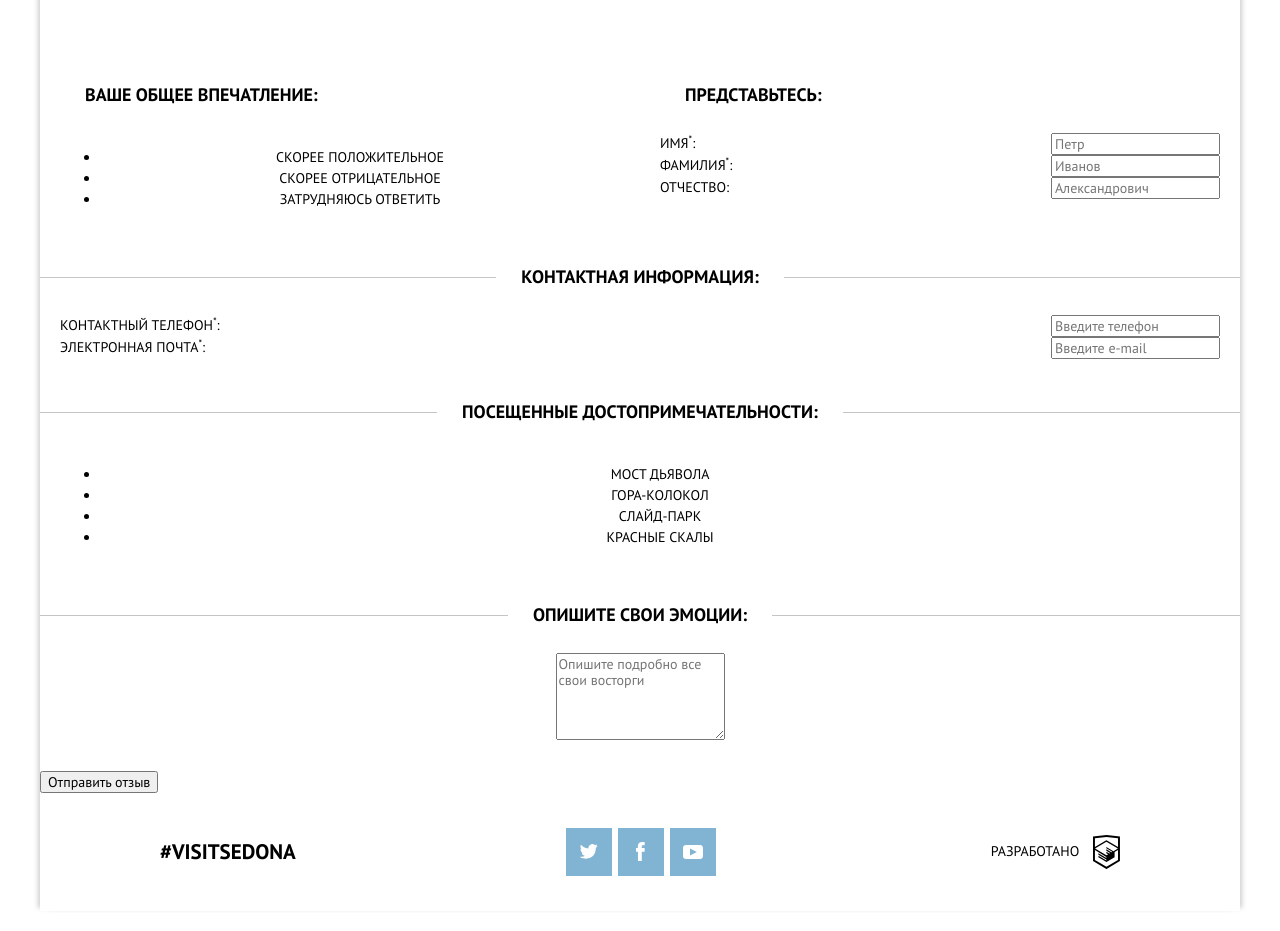
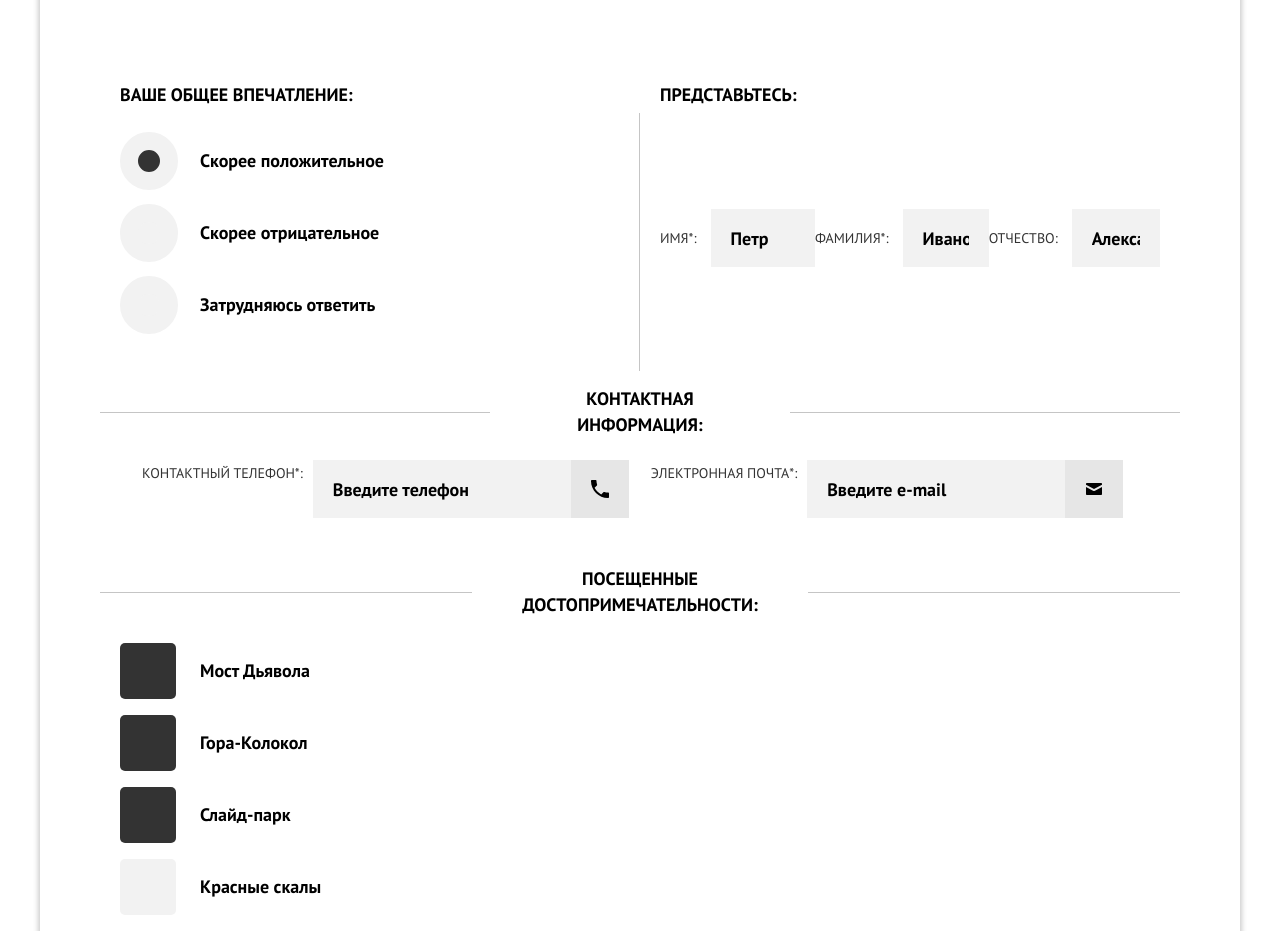
Before and after one commit to Andicat/908905-sedona-17, a plain HTML site: page source/form.html in a window 1280 px wide. Shown: the part 535-1466 px from the top of the page. Drawn offline with nearby package versions, Linux system fonts and the light colour scheme; files that its build step writes are made by us from their sources.

Commit message:
Стилизация формы

```diff
--- a/source/form.html
+++ b/source/form.html
@@ -48,11 +48,11 @@
         <fieldset class="review-form__group review-form__group_name">
           <legend class="review-form__title">Представьтесь:</legend>
           <div class="review-form__row">
-            <label class="review-form__label" for="name">Имя<sup>*</sup>:</label>
+            <label class="review-form__label" for="name">Имя*:</label>
             <input class="review-form__input" type="text" name="name" id="name" placeholder="Петр" value="">
           </div>
           <div class="review-form__row">
-            <label class="review-form__label" for="surname">Фамилия<sup>*</sup>:</label>
+            <label class="review-form__label" for="surname">Фамилия*:</label>
             <input class="review-form__input" type="text" name="surname" id="surname" placeholder="Иванов" value="">
           </div>
           <div class="review-form__row">
@@ -62,28 +62,30 @@
         </fieldset>
         <fieldset class="review-form__group review-form__group_contact">
           <legend class="review-form__title">Контактная информация:</legend>
+          <label class="review-form__label" for="tel">Контактный телефон*:</label>
           <div class="review-form__row">
-            <label class="review-form__label" for="tel">Контактный телефон<sup>*</sup>:</label>
-            <input class="review-form__input review-form__input_tel" type="tel" name="tel" id="tel" placeholder="Введите телефон" value="">
+            <input class="review-form__input" type="tel" name="tel" id="tel" placeholder="Введите телефон" value="">
+            <div class="review-form__icon review-form__icon-tel"></div>
           </div>
+          <label class="review-form__label" for="email">Электронная почта*:</label>
           <div class="review-form__row">
-            <label class="review-form__label" for="email">Электронная почта<sup>*</sup>:</label>
-            <input class="review-form__input review-form__input_email" type="email" name="email" id="email" placeholder="Введите e-mail" value="">
+            <input class="review-form__input" type="email" name="email" id="email" placeholder="Введите e-mail" value="">
+            <div class="review-form__icon review-form__icon-mail"></div>
           </div>
         </fieldset>
         <fieldset class="review-form__group review-form__group_impress">
           <legend class="review-form__title">Ваше общее впечатление:</legend>
           <ul class="review-form__list">
             <li class="review-form__option">
-              <input class="review-form__input visually-hidden" type="radio" name="rating" id="high" value="high" checked>
+              <input class="visually-hidden" type="radio" name="rating" id="high" value="high" checked>
               <label class="review-form__label" for="high">Скорее положительное</label>
             </li>
             <li class="review-form__option">
-              <input class="review-form__input visually-hidden" type="radio" name="rating" id="low" value="low">
+              <input class="visually-hidden" type="radio" name="rating" id="low" value="low">
               <label class="review-form__label" for="low">Скорее отрицательное</label>
             </li>
             <li class="review-form__option">
-              <input class="review-form__input visually-hidden" type="radio" name="rating" id="medium" value="medium">
+              <input class="visually-hidden" type="radio" name="rating" id="medium" value="medium">
               <label class="review-form__label" for="medium">Затрудняюсь ответить</label>
             </li>
           </ul>
@@ -92,19 +94,19 @@
           <legend class="review-form__title">Посещенные достопримечательности:</legend>
           <ul class="review-form__list">
             <li class="review-form__option">
-              <input class="review-form__input visually-hidden" type="checkbox" name="bridge" id="bridge" value="bridge" checked>
+              <input class="visually-hidden" type="checkbox" name="bridge" id="bridge" value="bridge" checked>
               <label class="review-form__label" for="bridge">Мост Дьявола</label>
             </li>
             <li class="review-form__option">
-              <input class="review-form__input visually-hidden" type="checkbox" name="mountain" id="mountain" value="mountain" checked>
+              <input class="visually-hidden" type="checkbox" name="mountain" id="mountain" value="mountain" checked>
               <label class="review-form__label" for="mountain">Гора-Колокол</label>
             </li>
             <li class="review-form__option">
-              <input class="review-form__input visually-hidden" type="checkbox" name="park" id="park" value="park" checked>
+              <input class="visually-hidden" type="checkbox" name="park" id="park" value="park" checked>
               <label class="review-form__label" for="park">Слайд-парк</label>
             </li>
             <li class="review-form__option">
-              <input class="review-form__input visually-hidden" type="checkbox" name="rock" id="rock" value="rock">
+              <input class="visually-hidden" type="checkbox" name="rock" id="rock" value="rock">
               <label class="review-form__label" for="rock">Красные скалы</label>
             </li>
           </ul>
--- a/source/less/blocks/advantages.less
+++ b/source/less/blocks/advantages.less
@@ -17,9 +17,7 @@
 
 .advantages__item_inner {
   position: relative;
-}
-
-.advantages__item_inner::after {
+  &::after {
     content: "";
     display: block;
     position: absolute;
@@ -29,6 +27,7 @@
     opacity: 0.1;
     bottom: 0;
     left: 20px;
+  }
 }
 
 .advantages__name {
--- a/source/less/blocks/main-nav.less
+++ b/source/less/blocks/main-nav.less
@@ -86,6 +86,7 @@
     &:hover,
     &:focus {
       color: #604e43;
+      outline: none;
     }
     &:active {
       color: rgba(118, 99, 87, 0.3);
--- a/source/less/blocks/review-form.less
+++ b/source/less/blocks/review-form.less
@@ -8,10 +8,11 @@
   box-sizing: border-box;
   width: 100%;
   border: none;
-  padding: 25px 20px;
+  padding: 22px 20px 5px 20px;
   margin: 0;
   margin-top: 15px;
   border-bottom: 1px solid #c5c5c5;
+  display: flex;
 }
 
 .review-form__group_emotion {
@@ -26,12 +27,127 @@
 
 .review-form__row {
   display: flex;
-  justify-content: space-between;
+  justify-content: flex-start;
+  align-items: center;
+  margin-bottom: 20px;
+}
+
+.review-form__label {
+  position: relative;
+  color: @darkgrey;
+  line-height: 26px;
+  margin-right: 14px;
+  text-align: left;
+}
+
+.review-form__input {
+  box-sizing: border-box;
+  width: 100%;
+  border: none;
+  height: 58px;
+  font-size: 18px;
+  line-height: 26px;
+  font-weight: bold;
+  color: @black;
+  background-color: @lightgrey;
+  padding: 20px;
+  &::-webkit-input-placeholder {
+    color: @black;
+  }
+}
+
+.review-form__group_contact {
+  padding-bottom: 13px;
+  .review-form__label {
+    margin: 0 10px 7px 22px;
+  }
+}
+
+.review-form__icon {
+  width: 58px;
+  height: 58px;
+  background-color: #e6e6e6;
+  background-repeat: no-repeat;
+  background-position: center;
+  flex-shrink: 0;
+}
+
+.review-form__icon-tel {
+  background-image: url("../img/icon-phone.svg");
+}
+
+.review-form__icon-mail {
+  background-image: url("../img/icon-mail.svg");
+}
+
+.review-form__list {
+  list-style: none;
+  padding: 0;
+  margin: 0;
+  margin-bottom: 20px;
+  text-align: left;
+}
+
+.review-form__option {
+  cursor: pointer;
+  padding: 18px 0 18px 80px;
+  margin-bottom: 10px;
+  .review-form__label {
+    cursor: pointer;
+    font-size: 18px;
+    line-height: 26px;
+    font-weight: bold;
+    text-transform: initial;
+    color: @black;
+  }
+
+  input[type="radio"] + label::before {
+    content: "";
+    position: absolute;
+    background-color: #f2f2f2;
+    width: 22px;
+    height: 22px;
+    border-radius: 50%;
+    border: 18px solid #f2f2f2;
+    left: -80px;
+    top: 50%;
+    transform: translateY(-50%);
+  }
+
+  input[type="checkbox"] + label::before {
+    content: "";
+    position: absolute;
+    background-color: #f2f2f2;
+    width: 56px;
+    height: 56px;
+    border-radius: 5px;
+    left: -80px;
+    top: 50%;
+    transform: translateY(-50%);
+  }
+
+  input:hover + label::before,
+  input:focus + label::before {
+    background-color: #e5e5e5;
+    border-color: #e5e5e5;
+  }
+
+  input:checked ~ label::before {
+    background-color: #333333;
+  }
+
+  label:active::before {
+    border-color: #727272;
+    background-color: #727272;
+    opacity: 0.3;
+  }
+
 }
 
 @media (min-width: @tablet-width) {
   .review-form {
     border: none;
+    padding: 0 60px;
   }
 
   .review-form__group {
@@ -45,14 +161,27 @@
     border-top: none;
     legend {
       text-align: left;
+      padding: 0;
+      width: 100%;
     }
   }
 
-  .review-form__group_impress {
+   .review-form__group_impress {
     order: -1;
+    position: relative;
+    &::after {
+      content: "";
+      position: absolute;
+      width: 1px;
+      height: calc(100% - 5px);
+      background-color:  #c5c5c5;
+      right: 0;
+      top: 5px;
+    }
   }
 
   .review-form__title {
-    padding: 0 25px;
+    width: 300px;
+    padding: 0 50px;
   }
 }
--- a/source/less/variables.less
+++ b/source/less/variables.less
@@ -1,5 +1,6 @@
 @black: #000000;
 @darkgrey: #333333;
+@lightgrey: #f2f2f2;
 @white: #ffffff;
 @blue: #81b3d2;
 @blue-hover: #669ec0;
```
Lines whose indentation alone changed are shown as unchanged.
